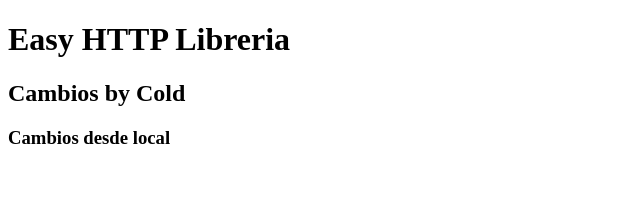
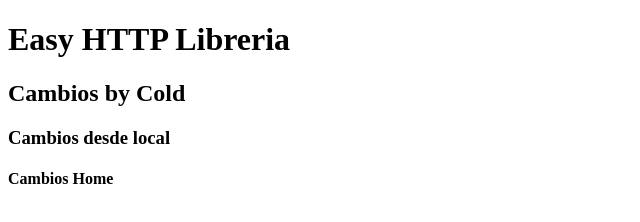
Before and after one commit to C4rlosMtz/EasyHTTP, a plain HTML site: page index.html in a window 1280 px wide. Shown: the whole page, without its empty margins (0-640 px from the left). Drawn offline with Linux system fonts and the light colour scheme; no server answers.

Commit message:
Desde Home

```diff
--- a/index.html
+++ b/index.html
@@ -10,6 +10,7 @@
   <h1>Easy HTTP Libreria</h1>
   <h2>Cambios by Cold</h2>
   <h3>Cambios desde local</h3>
+  <h4>Cambios Home</h4>
 
 
   <script src="easyHTTP.js"></script>
```
